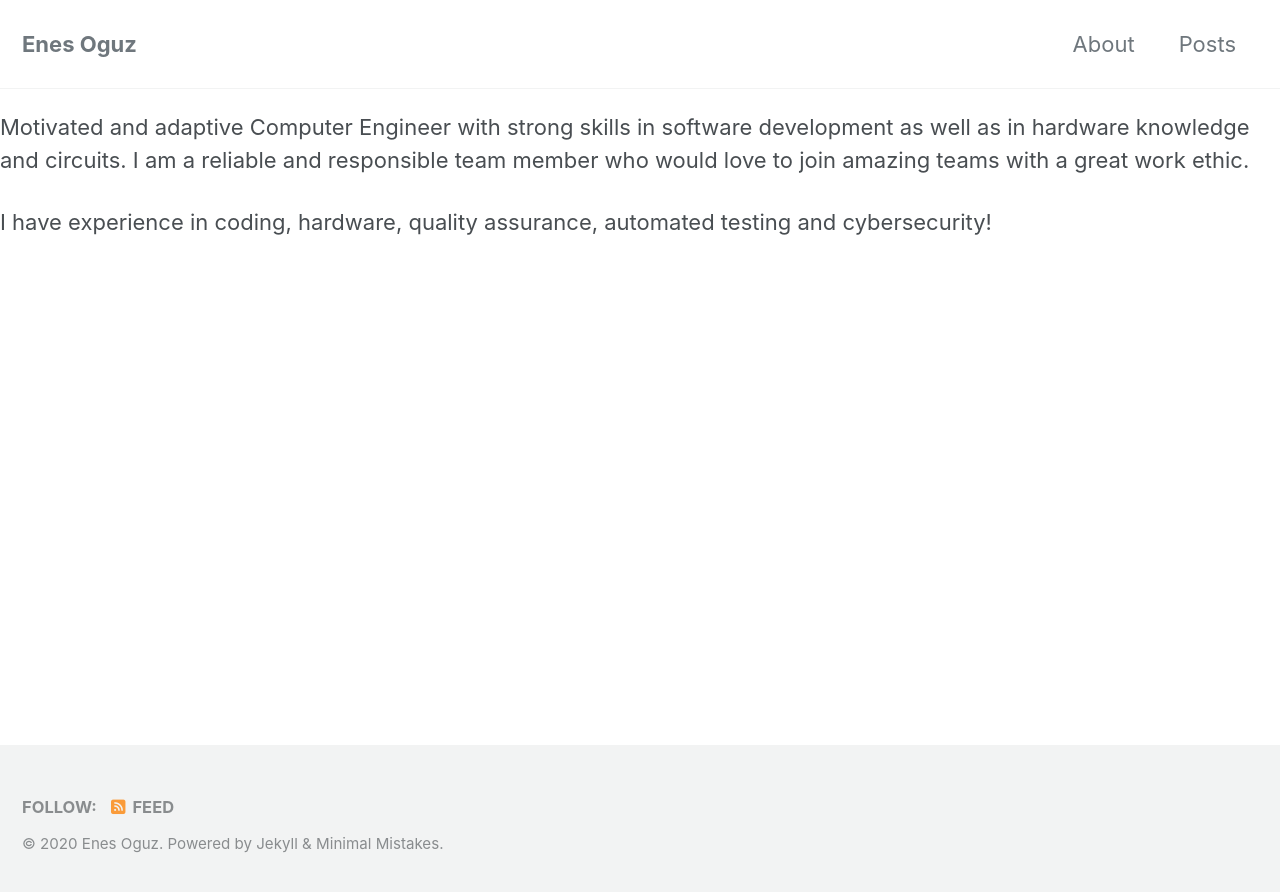
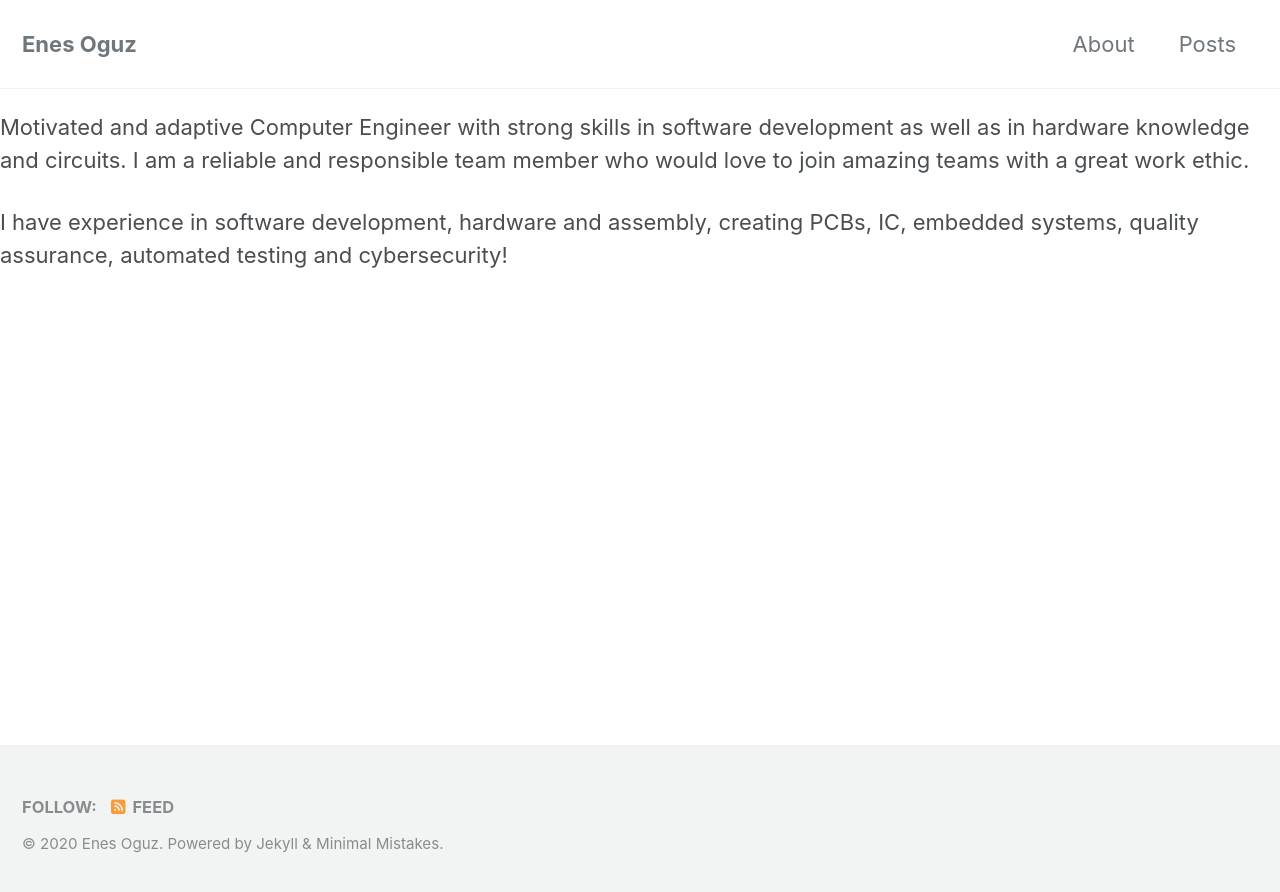
Before and after one commit to eneso/eneso.github.io, a Jekyll site: the page built from _pages/about.md, in a window 1280 px wide. Shown: the top 892 px of the page. Built offline with Jekyll 4.4.1, drawn with Linux system fonts in a browser that asks for light colours; cached includes are drawn as plain includes; nearby versions of some CDN libraries; our own code applies the rules of GitHub Pages for plain Markdown files.

Commit message:
add linkedin and update about

```diff
--- a/_config.yml
+++ b/_config.yml
@@ -128,6 +128,9 @@ author:
     - label: "GitHub"
       icon: "fab fa-fw fa-github"
       url: "https://github.com/eneso"
+    - label: "LinkedIN"
+      icon: "fab fa-fw fa-linkedin"
+      url: "https://www.linkedin.com/in/enes-oguz-00581993/"
     - label: "Instagram"
       icon: "fab fa-fw fa-instagram"
       # url: "https://instagram.com/"
--- a/_pages/about.md
+++ b/_pages/about.md
@@ -8,4 +8,4 @@ header:
 Motivated and adaptive Computer Engineer with strong skills in software development as well as in hardware knowledge and circuits.
 I am a reliable and responsible team member who would love to join amazing teams with a great work ethic.
 
-I have experience in coding, hardware, quality assurance, automated testing and cybersecurity!
+I have experience in software development, hardware and assembly, creating PCBs, IC, embedded systems, quality assurance, automated testing and cybersecurity!
```
